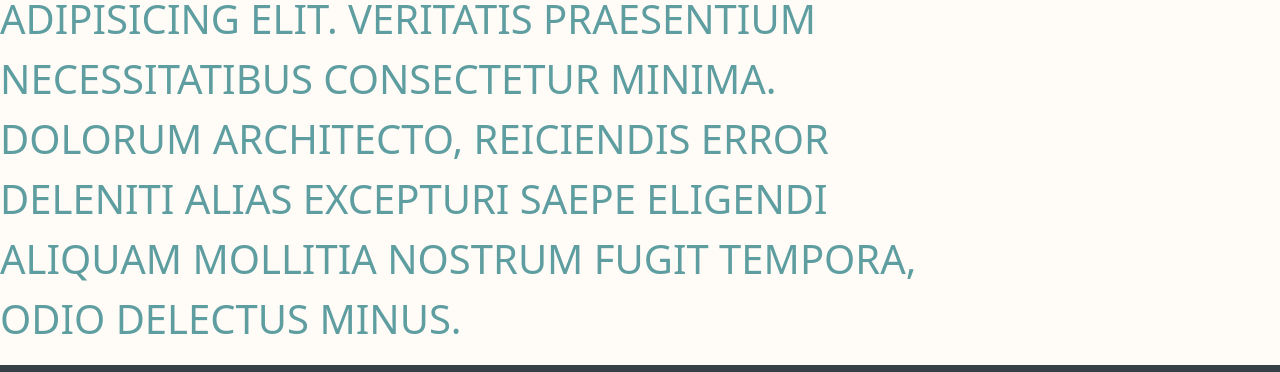
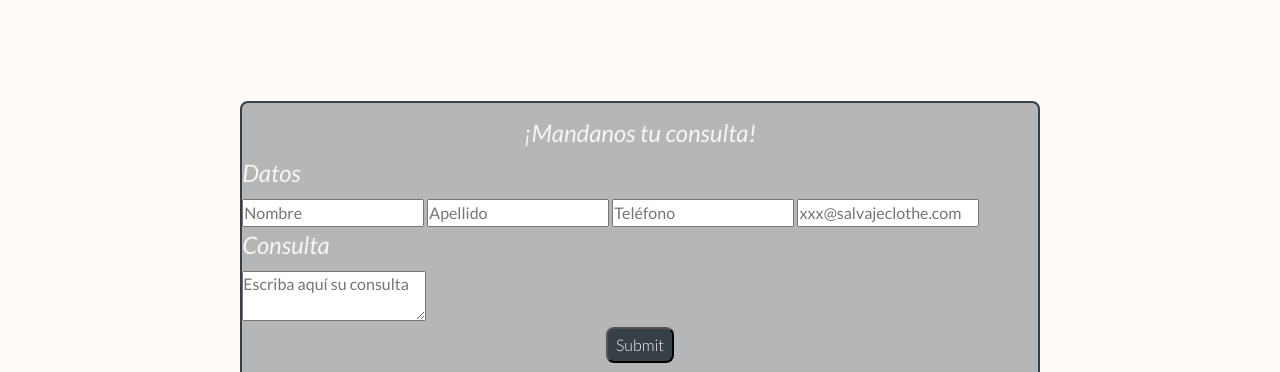
Before and after one commit to agustinbuisan/proyecto-final-web-developer, a website: page Pages/preguntas_frecuentes.html in a window 1280 px wide. Shown: the part 127-499 px from the top of the page. Drawn offline with nearby package versions, Linux system fonts and the light colour scheme.

Commit message:
Cambio 4ta entrega

```diff
--- a/Pages/preguntas_frecuentes.html
+++ b/Pages/preguntas_frecuentes.html
@@ -121,28 +121,27 @@
     <!-- Cierro HEADER -->
 
     <!-- Abro seccion con formulario -->
-    <section>
+    <section class="salvaje-section-form-container d-flex align-items-center justify-content-center">
+            <form class="salvaje-form-container py-3">
+                <h4 class="text-center"> ¡Mandanos tu consulta! </h4>
 
-        <!-- Aca va el formulario para submitir preguntas -->
+                <fieldset>
+                    <legend> Datos </legend>
+                    <input type="text" name="Nombre" placeholder="Nombre">
+                    <input type="text" name="Apellido" placeholder="Apellido">
+                    <input type="tel" name="Telefono" placeholder="Teléfono">
+                    <input type="email" name="Mail" placeholder="xxx@salvajeclothe.com" required="">
+                </fieldset>
 
+                <fieldset>
+                    <legend> Consulta </legend>
+                    <textarea name="consulta-cliente" placeholder="Escriba aquí su consulta" required=""></textarea>
+                </fieldset>
+
+                <div class="d-flex justify-content-center"> <input class="salvaje-form-button px-2 py-1" type="submit"> </div>
+            </form>
     </section>
     <!-- Cierro seccion con formulario -->
-
-    <!-- Abro seccion para aplicar Extend -->
-    <section>
-        <div class="row">
-            <div class="col-9">
-                <p class="agus-sass"> Lorem ipsum dolor sit amet consectetur adipisicing elit. Veritatis praesentium
-                    necessitatibus consectetur minima. Dolorum architecto, reiciendis error
-                    deleniti alias excepturi saepe eligendi aliquam mollitia nostrum fugit tempora,
-                    odio delectus minus.</p>
-            </div>
-            <div class="col-3">
-                <h1 class="agustin-sass"> Mi header </h1>
-            </div>
-        </div>
-    </section>
-    <!-- Cierro seccion para aplicar Extend -->
 
     <!-- Abro FOOTER: va a contener lo mismo para todas mis sub-paginas-->
     <footer>
--- a/scss/Base/_index.scss
+++ b/scss/Base/_index.scss
@@ -1,6 +1,26 @@
 @import "../Components/variables";
 
 /* HTML: INICIO */
+/* Abro Seccion: legend */
+
+/* Cierro Seccion: legend */
+.salvaje-legend{
+    font-family: 'lato' ,  sans-serif;
+    font-style: italic;
+    font-weight: 400;
+    color: $fc-primary;
+
+    h1{
+    font-size: 1.2em;
+
+    @media screen and (min-width:577px) and (max-width:992px){
+        font-size: 1em;}
+
+    @media screen and (max-width:576px){
+        font-size: 0.8em;
+        }
+    }
+}
 /* Abro Seccion: Medios de Pago */
 #medios-pagos{
     font-family: 'lato' ,  sans-serif;
--- a/scss/Base/_preguntas-frecuentes.scss
+++ b/scss/Base/_preguntas-frecuentes.scss
@@ -1,13 +1,26 @@
+@import "../Components/variables";
 
-.agus-sass{
-    font-size: 2.5em;
-    text-transform: uppercase;
-    color: cadetblue;
+.salvaje-section-form-container{
+    height:78vh;
+    font-family: 'lato' ,  sans-serif;
 
+    .salvaje-form-container{
+        background-color: $bgc-secondary;
+        color: $fc-secondary;
+        border: solid 0.15em $bgc-primary;
+        border-radius: 0.5em;
+        font-style: italic;
+
+        h4, legend{
+            font-weight: 400;
+        }
+
+        .salvaje-form-button{
+            font-family: 'lato' ,  sans-serif;
+            font-weight: 300;
+            background-color: $bgc-primary;
+            border-radius: 0.5em;
+            color: $fc-secondary;
+        }
+    }
 }
-
-.agustin-sass{
-    @extend .agus-sass;
-    text-decoration: underline;
-    border: chocolate solid 0.1em;
-}
```
Also changed, not shown: Pages/mapa.html (+13 -13 lines), index.html (+6 -0 lines), css/style.css, 1 other file.
